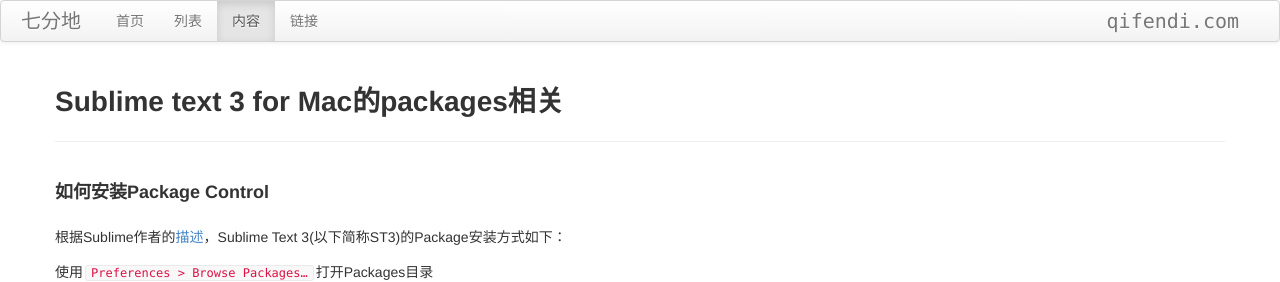
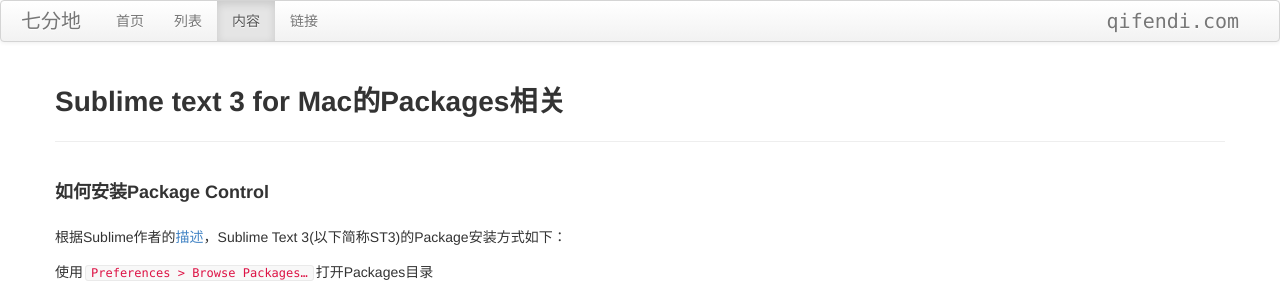
Before and after one commit to soncy/soncy.github.com, a Jekyll site: the page built from _posts/2013-04-27-sublime-text-3-packages.md, in a window 1280 px wide. Shown: the top 282 px of the page. Built offline with Jekyll 4.4.1, drawn with Linux system fonts in a browser that asks for light colours; nearby versions of some CDN libraries; library files that are not in the unit come from our copies; Markdown is read by kramdown in place of the engine named in the settings; comment, search, counter and statistics services are not loaded.

Commit message:
update blog

```diff
--- a/_posts/2013-04-27-sublime-text-3-packages.md
+++ b/_posts/2013-04-27-sublime-text-3-packages.md
@@ -1,7 +1,7 @@
 ---
 layout: post
-title: "Sublime text 3 for Mac的packages相关"
-description: "Sublime text 3的packages安装，运行模式，如何修改等"
+title: "Sublime text 3 for Mac的Packages相关"
+description: "Sublime text 3的Packages安装，运行模式，如何修改等"
 category: sublime text
 tags: [sublime text, packages]
 ---
```
